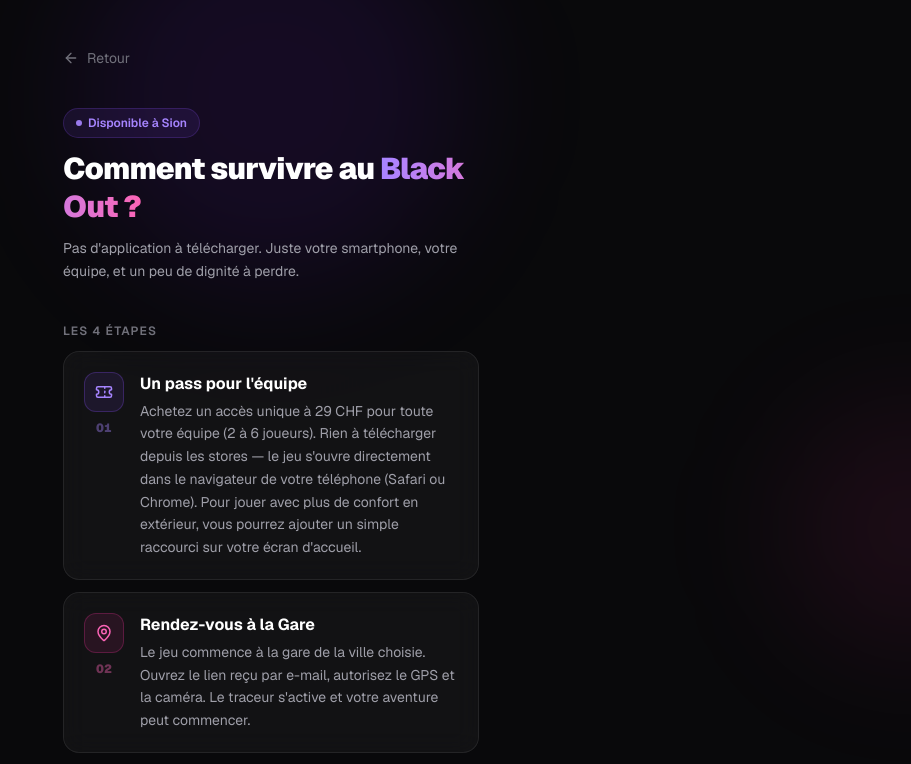
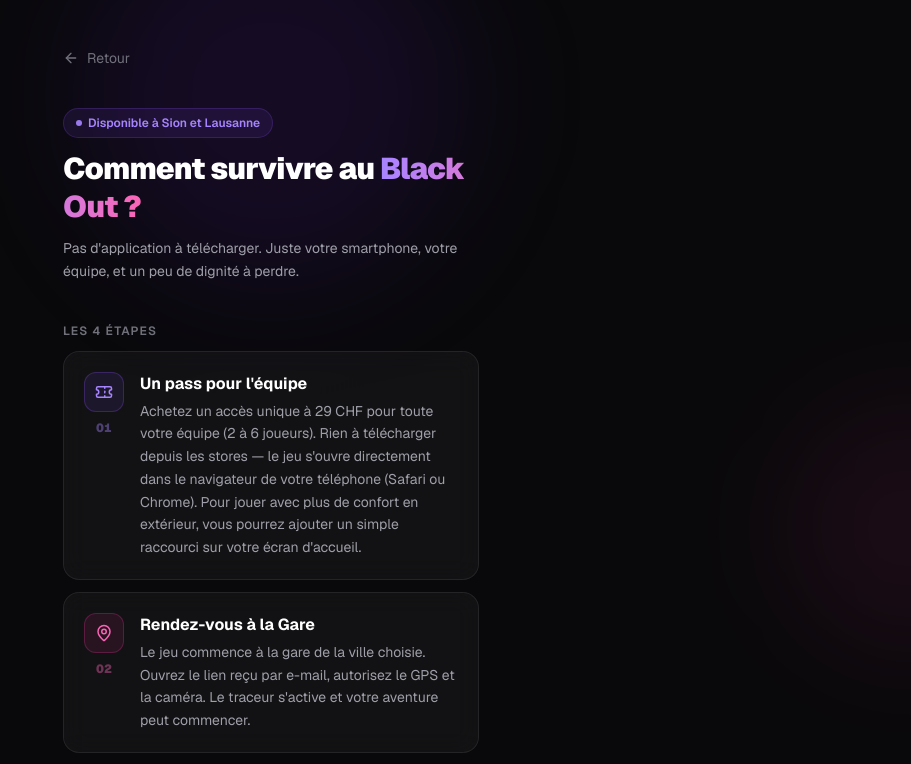
Before and after one commit to saiko90/BlackOut, a Next.js app: page /concept in a window 1280 px wide. Shown: the top 764 px of the page, without its empty margins (369-1280 px from the left). Built offline with nearby package versions, Linux system fonts and the light colour scheme.

Commit message:
lausanne V1.3

```diff
--- a/src/app/concept/page.tsx
+++ b/src/app/concept/page.tsx
@@ -177,7 +177,7 @@
           >
             <span className="inline-flex items-center gap-1.5 bg-violet-500/10 border border-violet-500/20 text-violet-400 text-xs font-semibold px-3 py-1.5 rounded-full">
               <span className="w-1.5 h-1.5 rounded-full bg-violet-400 animate-pulse" />
-              Disponible à Sion
+              Disponible à Sion et Lausanne
             </span>
             <h1 className="text-3xl font-black text-white leading-tight tracking-tight">
               Comment survivre au{' '}
```
